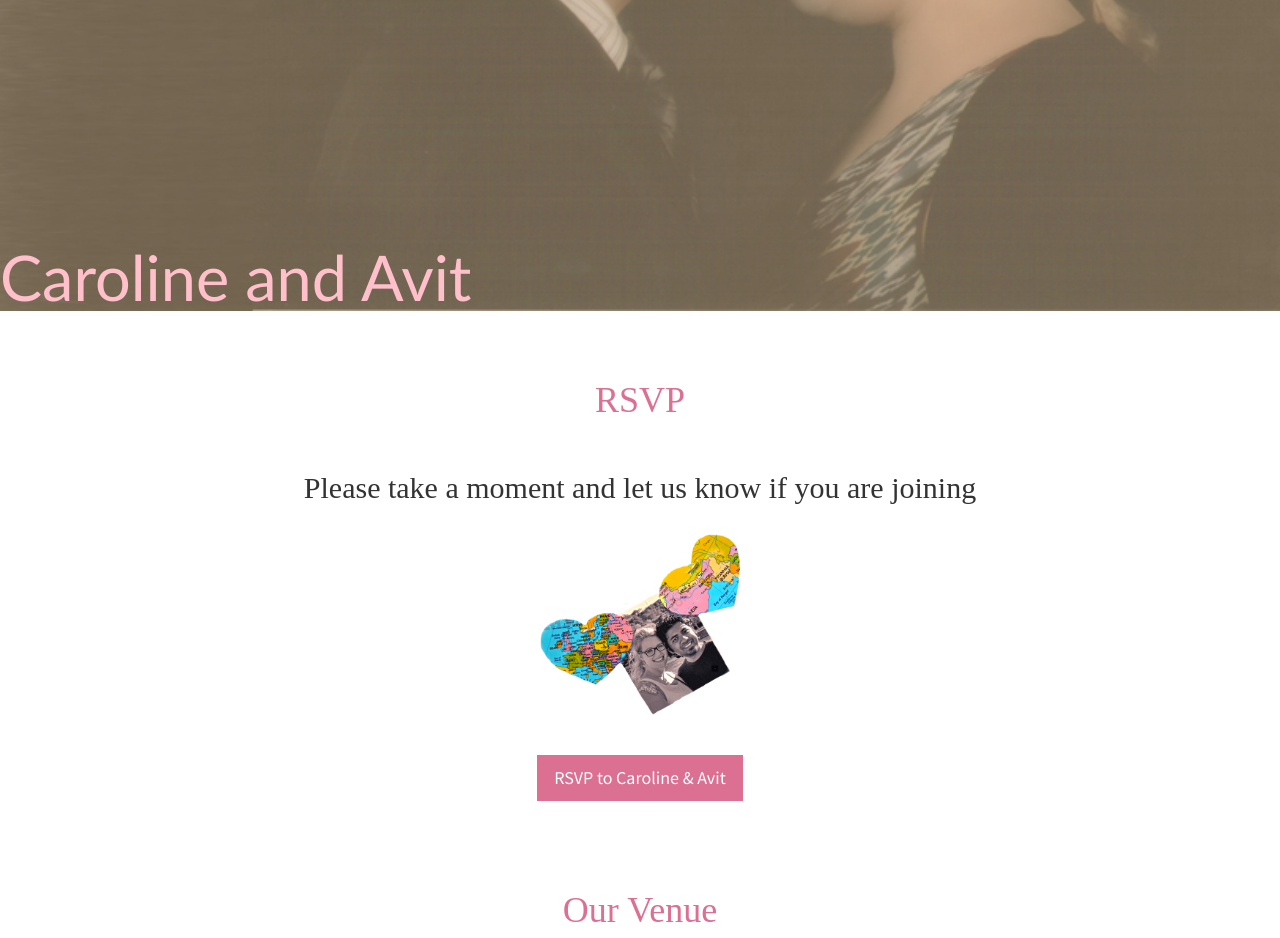
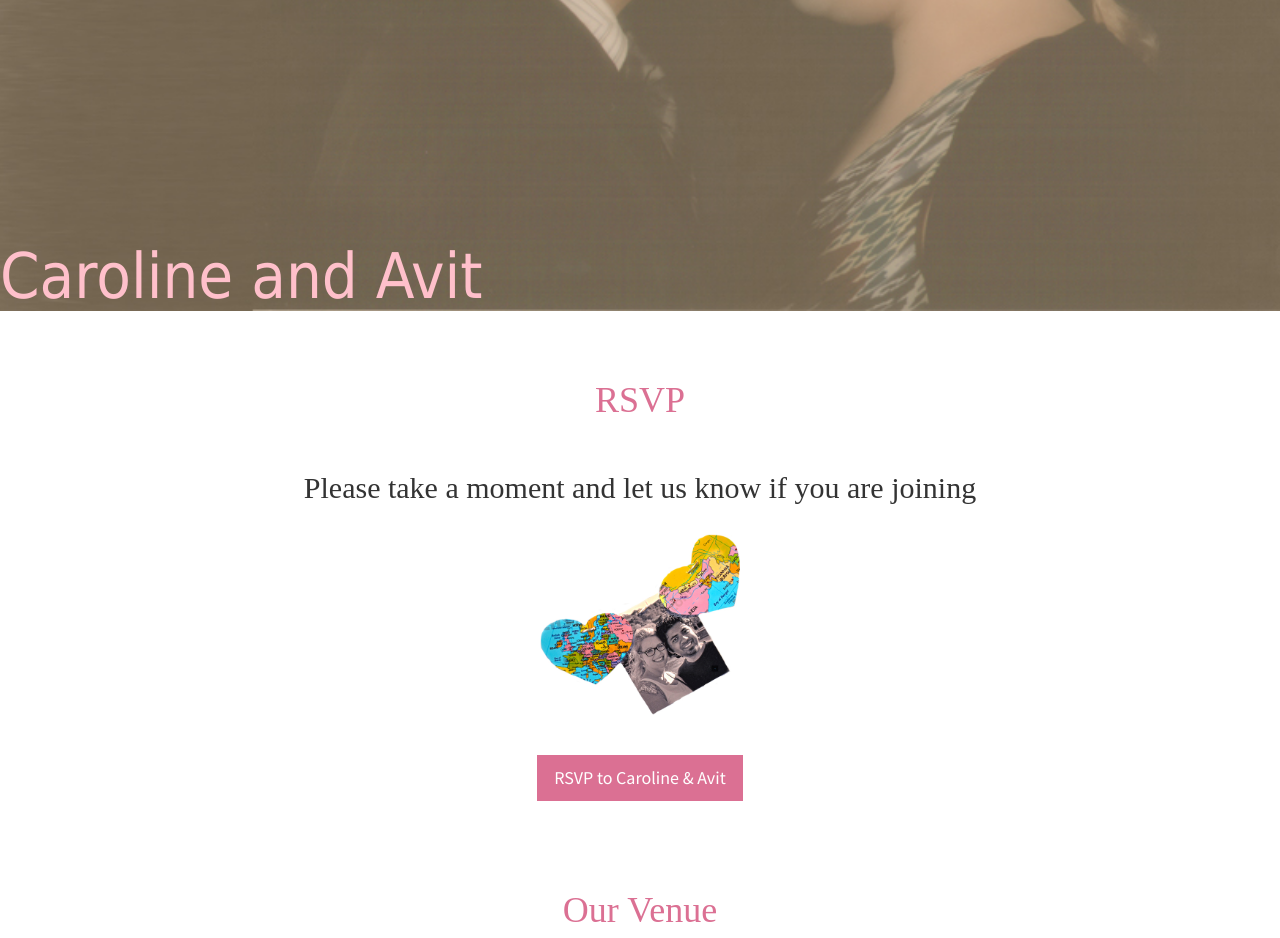
Before and after one commit to MonchiLin/carowedavit.github.io, a Jekyll site: the page built from index.html, in a window 1280 px wide. Shown: the part 589-1527 px from the top of the page. Built offline with Jekyll 4.4.1, drawn with Linux system fonts in a browser that asks for light colours; grey boxes are pictures that could not be loaded.

Commit message:
font updated

```diff
--- a/css/stylish-portfolio.css
+++ b/css/stylish-portfolio.css
@@ -17,7 +17,7 @@ body {
 }
 
 .text-vertical-center {
-    font-family: Trebuchet MS;
+    font-family: Tahoma;
     display: table-cell;
     text-align: left;
     vertical-align: bottom;
```
